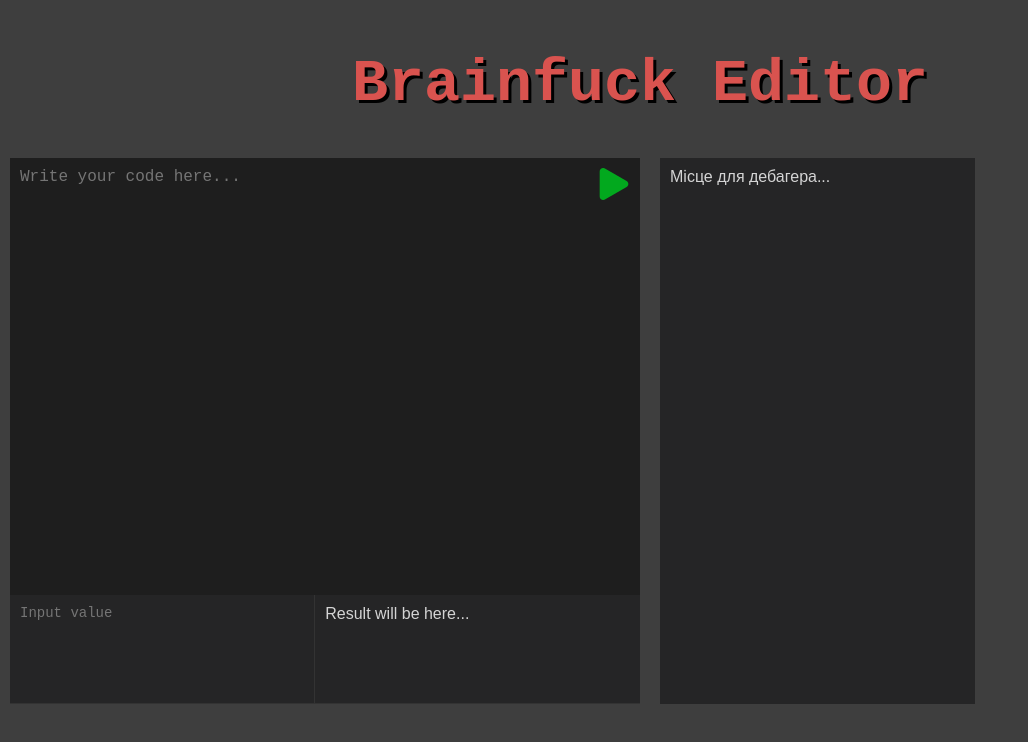
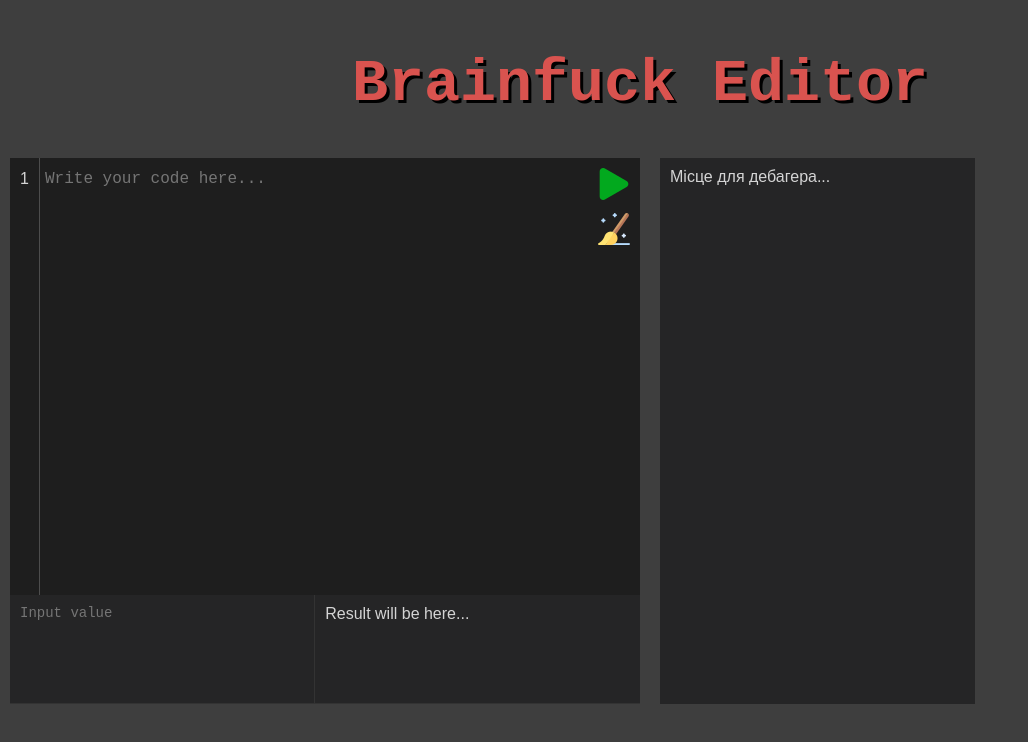
Before and after one commit to DIS-Guys/brainfuck_editor_front, a React (Vite) app: page / in a window 1280 px wide. Shown: the top 742 px of the page, without its empty margins (0-1028 px from the left). Built offline with nearby package versions, Linux system fonts and the light colour scheme.

Commit message:
Add line numbers to the editor

```diff
--- a/src/App.tsx
+++ b/src/App.tsx
@@ -1,15 +1,51 @@
+import { useEffect, useRef, useState } from 'react';
+
 export function App() {
+  const [lineNumber, setLineNumber] = useState(1);
+  const mainRef = useRef<HTMLTextAreaElement>(null);
+  const lineNumbersRef = useRef<HTMLDivElement>(null);
+
+  useEffect(() => {
+    if (mainRef.current) {
+      mainRef.current.focus();
+    }
+  }, []);
+
+  const handleCodeInputChange = (
+    event: React.ChangeEvent<HTMLTextAreaElement>
+  ) => {
+    const numberOfLines = event.target.value.split('\n').length;
+    setLineNumber(numberOfLines);
+  };
+
+  const handleScroll = () => {
+    if (lineNumbersRef.current && mainRef.current) {
+      lineNumbersRef.current.scrollTop = mainRef.current.scrollTop;
+    }
+  };
+
   return (
     <div className="container">
       <h1 className="title">Brainfuck Editor</h1>
       <div className="tools">
         <div className="editor">
           <div className="code-input">
+            <div className="line-numbers" ref={lineNumbersRef}>
+              {Array.from({ length: lineNumber }, (_, i) => (
+                <div key={i} className="number">
+                  {i + 1}
+                </div>
+              ))}
+            </div>
             <textarea
               id="code-input"
               placeholder="Write your code here..."
+              ref={mainRef}
+              onChange={handleCodeInputChange}
+              onScroll={handleScroll}
             ></textarea>
-            <button id="run-button"></button>
+            <button className="button" id="run-button"></button>
+            <button className="button" id="clear-button"></button>
           </div>
           <div className="editor-blocks">
             <div className="input-container">
--- a/src/index.css
+++ b/src/index.css
@@ -38,19 +38,44 @@ body {
   height: 80%;
 }
 
+.line-numbers {
+  position: absolute;
+  top: 0;
+  left: 0;
+  padding-top: 10px;
+  display: flex;
+  flex-direction: column;
+  line-height: 1.4em;
+  height: 100%;
+  width: 30px;
+  border-right: 1px solid #4d4d4d;
+  box-sizing: border-box;
+  overflow: hidden;
+}
+
+.number {
+  display: flex;
+  align-items: center;
+  justify-content: center;
+  height: 1.4em;
+}
+
 #code-input {
   width: 100%;
   height: 100%;
   background-color: #1e1e1e;
+  line-height: 1.4em;
   color: #d4d4d4;
   border: none;
-  padding: 10px;
+  padding-top: 10px;
   padding-right: 50px;
+  padding-left: 35px;
   font-size: 16px;
   font-family: 'Courier New', Courier, monospace;
   outline: none;
   resize: none;
   box-sizing: border-box;
+  overflow: auto;
 }
 
 .editor-blocks {
@@ -99,23 +124,31 @@ body {
   height: 100%;
 }
 
-#run-button {
+.button {
   position: absolute;
   height: 32px;
   width: 32px;
-  background-image: url('./images/play.png');
   background-repeat: no-repeat;
   background-position: center;
   background-size: cover;
-  top: 10px;
-  right: 10px;
   background-color: transparent;
-  color: #fff;
   border: none;
   cursor: pointer;
   outline: none;
 }
 
+#run-button {
+  top: 10px;
+  right: 10px;
+  background-image: url('./images/play.png');
+}
+
+#clear-button {
+  top: 55px;
+  right: 10px;
+  background-image: url('./images/clean-up.png');
+}
+
 #run-button:hover {
   background-image: url('./images/play-hover.png');
 }
```
Also changed, not shown: src/images/clean-up.png (added).
